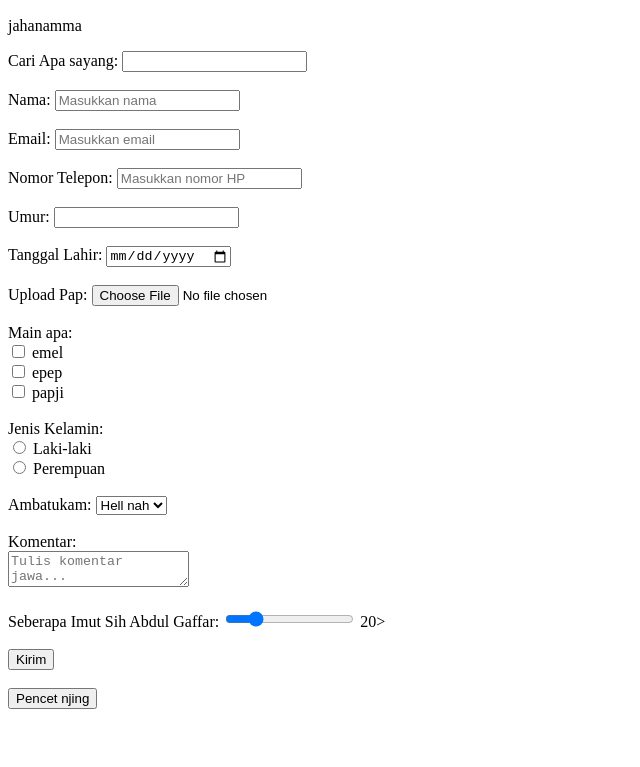
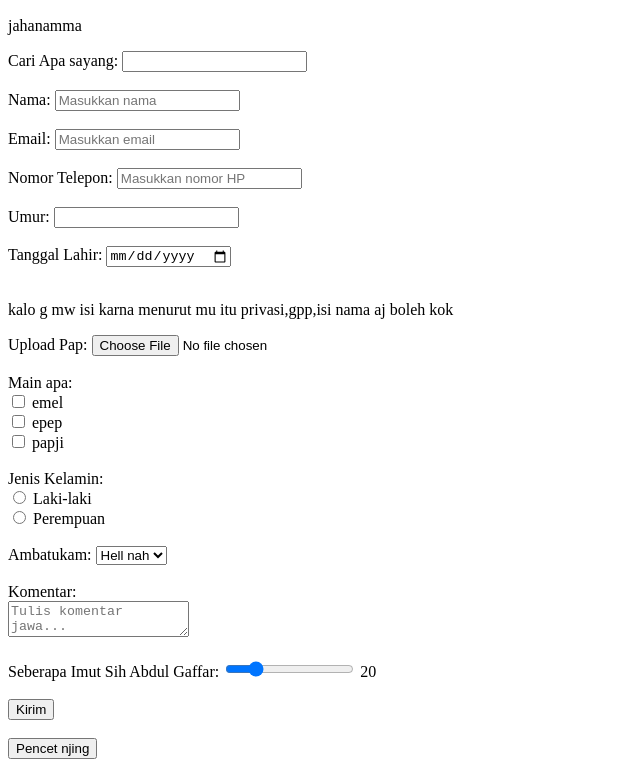
Before and after one commit to ArjunKhan-id/Jawa-jawa, a plain HTML site: page index.html in a window 1280 px wide. Shown: the part 170-937 px from the top of the page, without its empty margins (0-640 px from the left). Before the commit the page ends 887 px from the top, so only its background shows below. Drawn offline with Linux system fonts and the light colour scheme.

Commit message:
Update index.html

```diff
--- a/index.html
+++ b/index.html
@@ -31,7 +31,7 @@
     Nomor Telepon: <input type="tel" name="noHp" placeholder="Masukkan nomor HP"><br><br>
     Umur: <input type="number" name="umur"><br><br>
     Tanggal Lahir: <input type="date" name="tglLahir"><br><br>
-
+    <p>kalo g mw isi karna menurut mu itu privasi,gpp,isi nama aj boleh kok</p>
     Upload Pap: <input type="file" name="uploadPap"><br><br>
 
     Main apa:<br>
@@ -54,7 +54,7 @@
 
     Seberapa Imut Sih Abdul Gaffar:
     <input type="range" name="imut" min="0" max="100"value="20" oninput="updateImutValue(this.value)">
-<span id="imutValue">20</span>><br><br>
+<span id="imutValue">20</span><br><br>
 
     <button type="button" onclick="simpanKeFirestore()">Kirim</button>
   </form><br>
```
